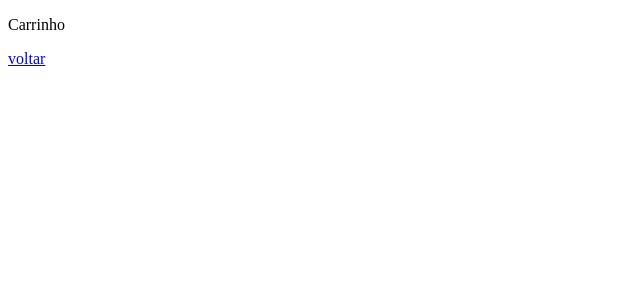
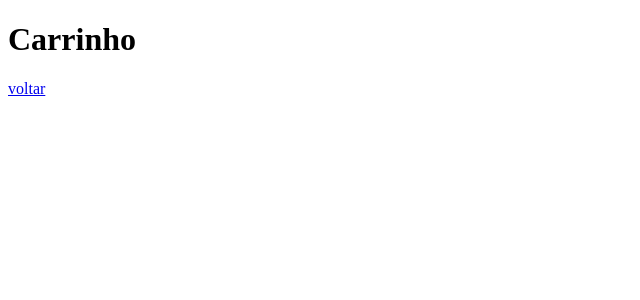
Before and after one commit to itacirgabral/contextreducer, a React (Create React App) app: page /carrinho in a window 1280 px wide. Shown: the top 300 px of the page, without its empty margins (0-640 px from the left). Built offline with nearby package versions, Linux system fonts and the light colour scheme.

Commit message:
typo p -> h1

```diff
--- a/src/pages/carrinho.js
+++ b/src/pages/carrinho.js
@@ -7,7 +7,7 @@ const Carrinho = () => {
   const {state, dispatch, action} = useContext(CTX)
   const handleTirarClick = id => () => dispatch(action.tiraDoCarrinho({ id }))
   return <>
-    <p>Carrinho</p>
+    <h1>Carrinho</h1>
     <ul>
       {
         state.cart.map(({id, name, price, img}) => <li key={id}>
```
